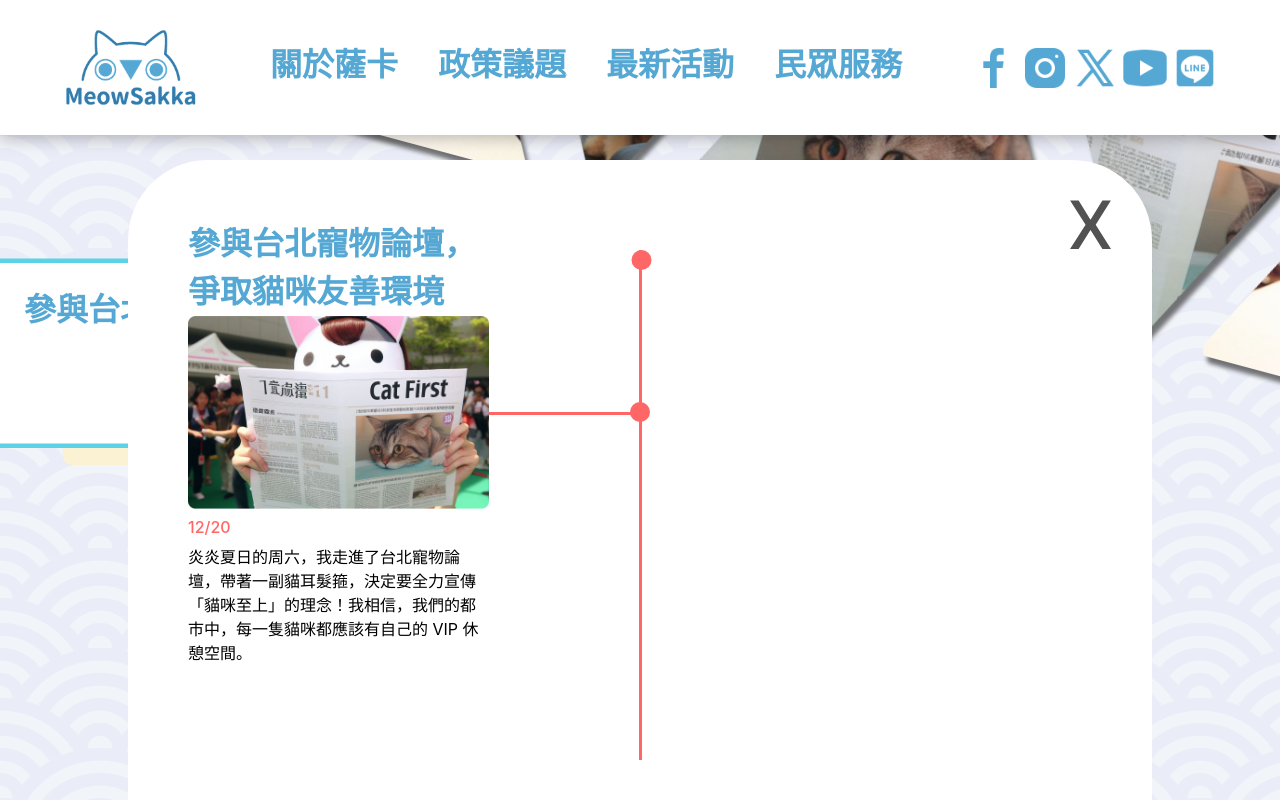
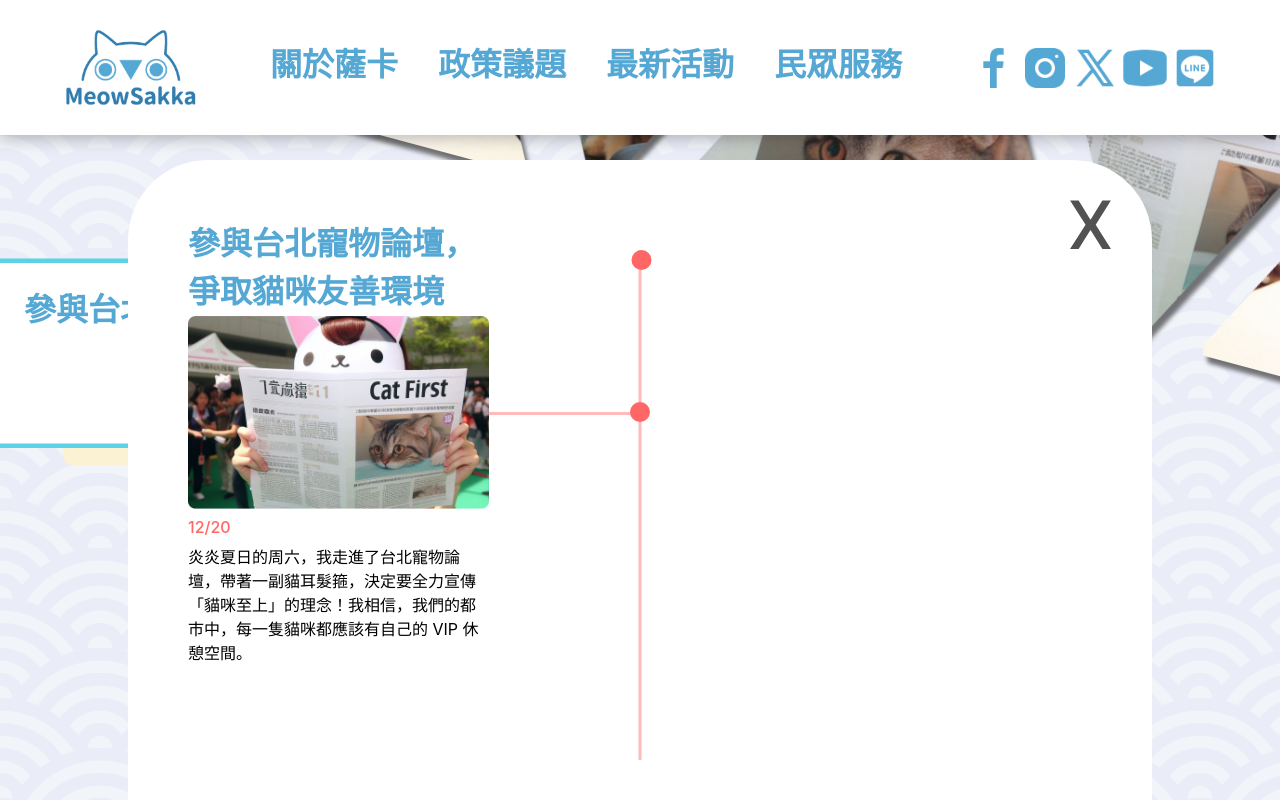
Before and after one commit to minilabmemo/f2e-election-meowsakka, a React (Create React App) app: page / in a window 1280 px wide. Both pictures are taken after a click on the button "暸解更多". Shown: the part 2247-3047 px from the top of the page. Built offline with nearby package versions, Linux system fonts and the light colour scheme.

Commit message:
Fix: news line styles

```diff
--- a/src/layouts/NewsModal.tsx
+++ b/src/layouts/NewsModal.tsx
@@ -61,7 +61,7 @@ export default function NewsModal({ setNewsModal }: { setNewsModal: Dispatch<Set
       <div className="relative scroll-bar-no-show  overflow-y-scroll h-full p-5" id="newsModal" >
 
         {news.map(((item, index) => (
-          <section key={index} className={`activity flex ${index % 2 === 0 ? "" : "flex-row-reverse"}  opacity-0    `}
+          <section key={index} className={`activity flex ${index % 2 === 0 ? "" : "flex-row-reverse"}  opacity-0  relative  z-10`}
 
             id={`${index === 0 ? "firstSection" : ""}`}>
             <div className="flex-1 flex flex-col ">
@@ -70,10 +70,10 @@ export default function NewsModal({ setNewsModal }: { setNewsModal: Dispatch<Set
                 <div className={`w-full flex relative ${index % 2 === 0 ? "" : " justify-end"}`}>
                   <div className="w-2/3"><img src={`${item.src} `} alt="a1_photo" /></div>
                   {index % 2 === 0 ?
-                    (<div className="w-1/3  bg-red-250 h-[3px] top-1/2 left-2/3 absolute ">
-                      <div className="bg-red-250 w-[20px]  h-[20px]  rounded-[50%] absolute right-0 translate-x-1/2 -translate-y-1/2"></div></div>
+                    (<div className="w-1/3  bg-red-150 h-[3px] top-1/2 left-2/3 absolute ">
+                      <div className="bg-red-250 w-[20px]  h-[20px]  rounded-[50%] absolute  right-0 translate-x-1/2 -translate-y-1/2"></div></div>
                     ) :
-                    (<div className="w-1/3  bg-red-250 h-[3px] top-1/2 left-0 absolute ">
+                    (<div className="w-1/3  bg-red-150 h-[3px] top-1/2 left-0 absolute ">
                       <div className="bg-red-250 w-[20px]  h-[20px]  rounded-[50%] absolute left-0 -translate-x-1/2 -translate-y-1/2"></div></div>
 
                     )
@@ -94,7 +94,7 @@ export default function NewsModal({ setNewsModal }: { setNewsModal: Dispatch<Set
 
 
 
-        <div className=" absolute bg-red-250 w-[3px] left-1/2 -translate-x-1/2 top-[50px] -bottom-[300px]"
+        <div className=" absolute bg-red-150 w-[3px] left-1/2 -translate-x-1/2 top-[50px] -bottom-[300px] z-0"
           ref={lineRef}>
           <div className="bg-red-250 w-[20px]  h-[20px]  rounded-[50%] absolute right-0 top-0 translate-x-1/2 "></div>
           <div className="bg-red-250 w-[20px]  h-[20px]  rounded-[50%] absolute right-0 bottom-0 translate-x-1/2 "></div>
--- a/tailwind.config.js
+++ b/tailwind.config.js
@@ -31,6 +31,7 @@ module.exports = {
           default: "#d37272",
         },
         red: {
+          150: "#FFBBBB",
           250: "#FF6666",
         },
         yellow: {
```
